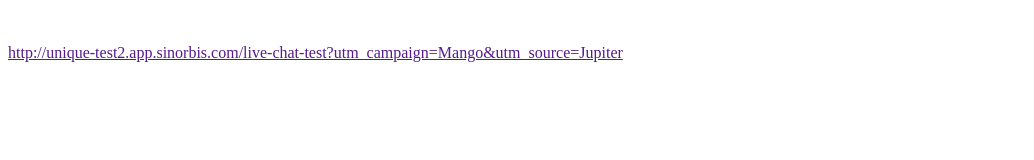
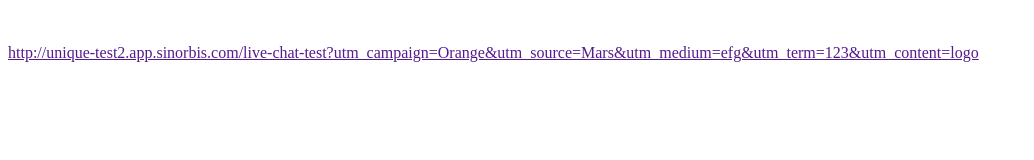
Before and after one commit to nadunc-eyepax/nadunc-eyepax.github.io, a plain HTML site: page index.html in a window 1280 px wide. Shown: the whole page, without its empty margins (0-1034 px from the left). Drawn offline with Linux system fonts and the light colour scheme.

Commit message:
add term, content, medium

```diff
--- a/index.html
+++ b/index.html
@@ -7,13 +7,27 @@
   const pages = ["/live-chat-test", "/bp-123-list"]
   const campaigns = ["Banana", "Watermelon", "Apple", "Orange", "Mango"];
   const sources = ["Earth", "Mars", "Jupiter"];
+  const mediums = ["abc", "efg"];
+  const terms = ["123", "456"];
+  const contents = ["logo", "text"];
+
 
   const element = document.getElementById("link");
 
   // document.getElementById("btn").addEventListener("click", randomURL);
 
+  function randomValue(arr){
+	return arr[Math.floor(Math.random() * arr.length)];
+  }
+
   function randomURL(){
-    const url = base + pages[Math.floor(Math.random() * pages.length)] + "?utm_campaign=" + campaigns[Math.floor(Math.random() * campaigns.length)] + "&utm_source=" + sources[Math.floor(Math.random() * sources.length)];
+    const url = base + randomValue(pages)
+		+ "?utm_campaign=" + randomValue(campaigns)
+		+ "&utm_source=" + randomValue(sources)
+		+ "&utm_medium=" + randomValue(mediums)
+		+ "&utm_term=" + randomValue(terms)
+		+ "&utm_content=" + randomValue(contents);
+
     element.setAttribute("href", url);
     element.innerHTML = url;
   }
```
